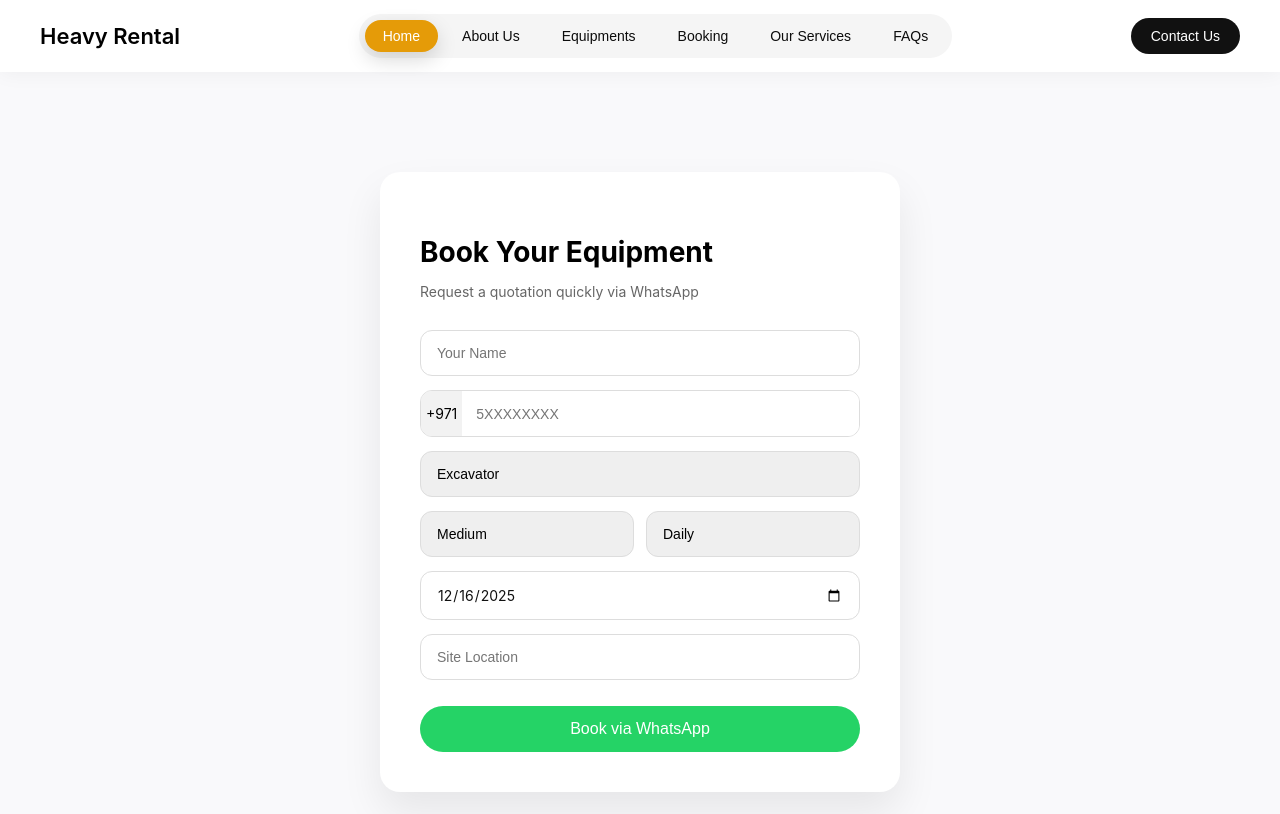
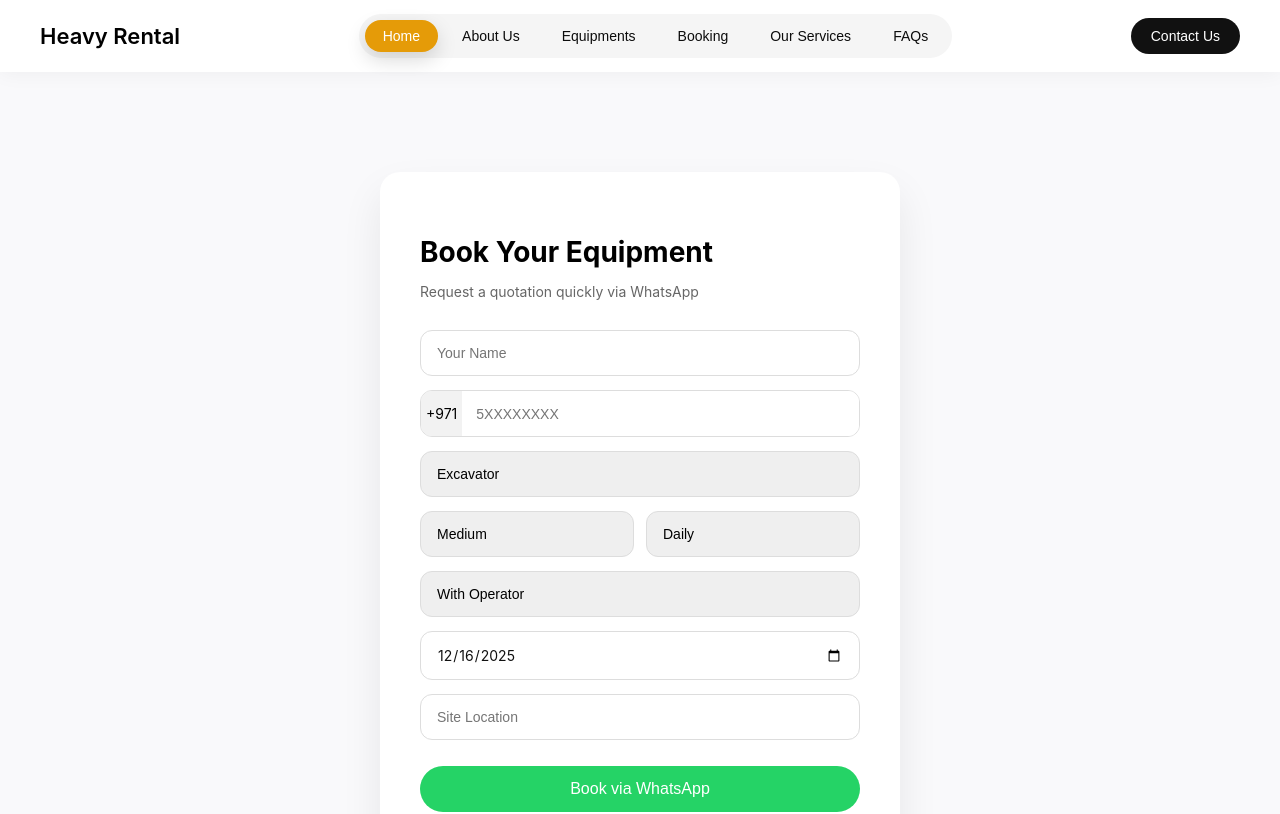
Before and after one commit to geekyneha/mach-hire-dxb, a React (Vite) app: page /booking in a window 1280 px wide. Shown: the top 814 px of the page. Built offline with nearby package versions, Linux system fonts and the light colour scheme.

Commit message:
update: booking message

```diff
--- a/src/pages/Booking.jsx
+++ b/src/pages/Booking.jsx
@@ -2,7 +2,7 @@ import { useState } from "react";
 import styles from "./Booking.module.css";
 
 const Booking = () => {
-  const today = new Date().toISOString().split("T")[0]; // yyyy-mm-dd format
+  const today = new Date().toISOString().split("T")[0];
 
   const [form, setForm] = useState({
     name: "",
@@ -10,7 +10,8 @@ const Booking = () => {
     equipment: "Excavator",
     size: "Medium",
     duration: "Daily",
-    startDate: today, // default today
+    operator: "With Operator",
+    startDate: today,
     location: "",
   });
 
@@ -52,7 +53,21 @@ Hello,
 
 I would like to request a quotation for heavy machinery rental in the UAE.
 
-Please provide the available equipment options along with rental rates and terms.
+👤 Customer Details
+Name: ${form.name}
+Phone: +971 ${form.phone}
+
+🛠 Equipment Details
+Equipment: ${form.equipment}
+Size: ${form.size}
+Rental Duration: ${form.duration}
+Operator: ${form.operator}
+Start Date: ${form.startDate}
+
+📍 Site Location
+${form.location}
+
+Please share availability, rental rates, and terms.
 
 Thank you.
 `;
@@ -111,7 +126,14 @@ Thank you.
             <option>Excavator</option>
             <option>Wheel Loader</option>
             <option>Dump Truck</option>
+            <option>Bulldozer</option>
             <option>Backhoe Loader</option>
+            <option>Mobile Crane</option>
+            <option>Tower Crane</option>
+            <option>Forklift</option>
+            <option>Skid Steer Loader</option>
+            <option>Motor Grader</option>
+            <option>Compactor / Roller</option>
           </select>
 
           {/* Size & Duration */}
@@ -139,9 +161,19 @@ Thank you.
             </select>
           </div>
 
-          {/* Date with calendar icon */}
+          {/* Operator */}
+          <select
+            className={styles.select}
+            name="operator"
+            value={form.operator}
+            onChange={handleChange}
+          >
+            <option>With Operator</option>
+            <option>Without Operator</option>
+          </select>
+
+          {/* Start Date */}
           <div className={styles.field}>
-            <div className={styles.dateWrapper}>
             <input
               className={styles.input}
               type="date"
@@ -150,7 +182,6 @@ Thank you.
               min={today}
               onChange={handleChange}
             />
-            </div>
             {errors.startDate && (
               <span className={styles.error}>{errors.startDate}</span>
             )}
```
Lines whose indentation alone changed are shown as unchanged.
